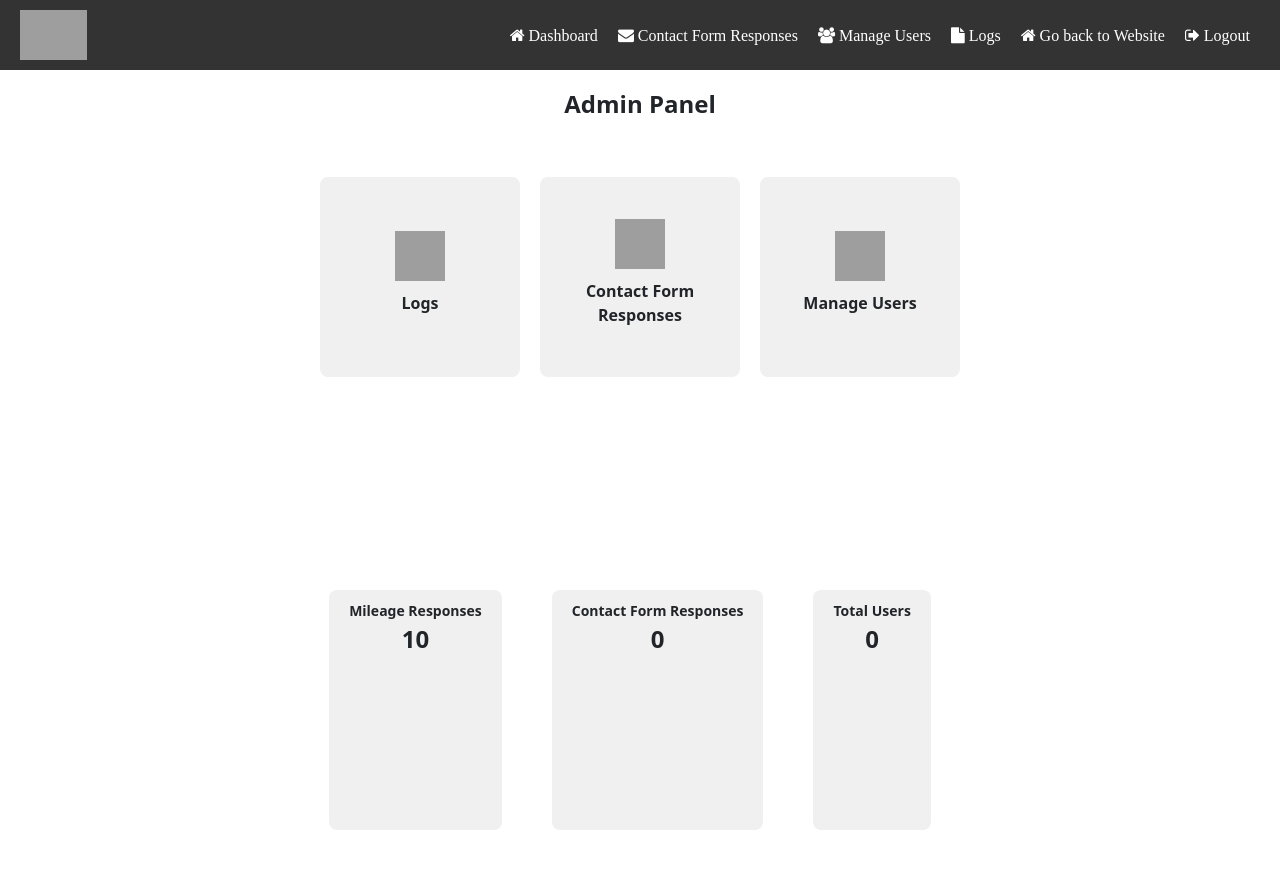
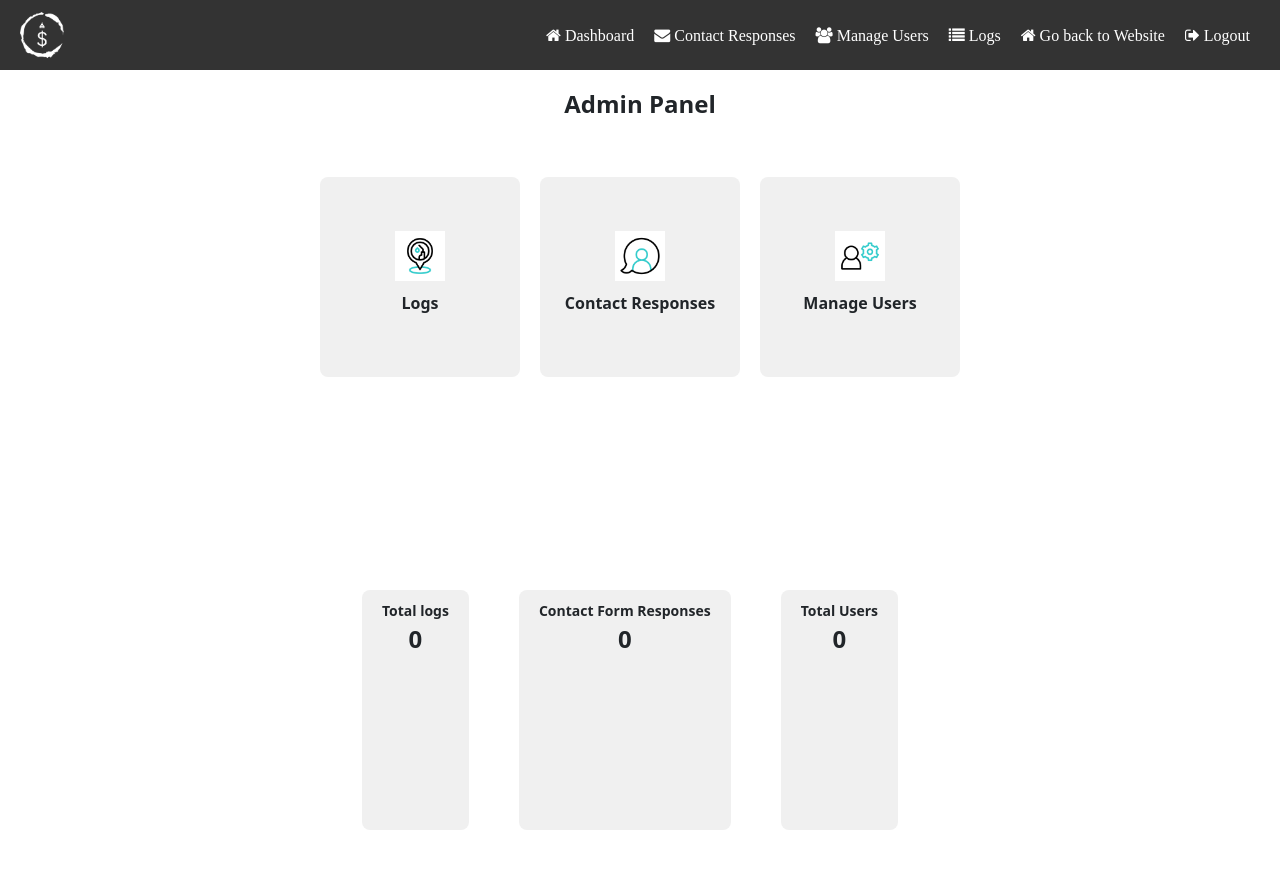
Before and after one commit to tahirkaloo/Cashier-Deposit-form2, a PHP site: page /admin in a window 1280 px wide. Run offline with PHP 8.4, Linux system fonts and the light colour scheme; the visitor is signed in with stand-in values (Sample User, id 1); data that the repository does not hold is empty; grey boxes are pictures that could not be loaded.

Commit message:
Bug fixes and updates

```diff
--- a/admin/admin-navbar.php
+++ b/admin/admin-navbar.php
@@ -47,15 +47,15 @@
     <div class="admin-navbar">
         <div class="logo">
             <a href="../index.html">
-                <img src="https://reimbursement-instance-bucket.s3.amazonaws.com/Logo+files/logo-white.png" alt="Logo">
+                <img src="../images/Logo/logo-no-background.png" alt="Logo">
             </a>
         </div>
         <div class="menu">
             <ul>
                 <li><a href="index.php" class="fa fa-home"> Dashboard</a></li>
-                <li><a href="contact_responses.php" class="fa fa-envelope"> Contact Form Responses</a></li>
+                <li><a href="contact_responses.php" class="fa fa-envelope"> Contact Responses</a></li>
                 <li><a href="manage-users.php" class="fa fa-users"> Manage Users</a></li>
-                <li><a href="adminlog.php" class="fa fa-file"> Logs</a></li>
+                <li><a href="adminlog.php" class="fa fa-list"> Logs</a></li>
 		        <li><a href="../index.php" class="fa fa-home"> Go back to Website</a></li>
 		        <li><a href="../logout.php" class="fa fa-sign-out"> Logout</a></li>
             </ul>
--- a/admin/index.php
+++ b/admin/index.php
@@ -29,8 +29,11 @@ if (!isset($_SESSION['role']) || $_SESSION['role'] !== 'admin') {
 
 
 
-// Simulated total response counts for demonstration
-$totalMileageResponses = 10;
+//Get the total number of logs from the database
+$sql = "SELECT COUNT(*) as total_logs FROM logs";
+$result = mysqli_query($conn, $sql);
+$row = mysqli_fetch_assoc($result);
+$totalLogs = $row['total_logs'];
 
 //Get the total number of contact form responses from the database
 $sql = "SELECT COUNT(*) as total_contact_responses FROM contactresponses";
@@ -143,19 +146,19 @@ $totalusers = $row['total_users'];
     <div class="admin-content">
       <div class="admin-card" onclick="window.location.href='adminlog.php';">
         <div class="card-icon">
-          <img src="https://reimbursement-instance-bucket.s3.amazonaws.com/admin-card-localmileageresponses.gif" alt="Mileage Icon">
+          <img src="../images/AWS images/adminmileage.gif" alt="Mileage Icon">
         </div>
         <div class="card-title">Logs</div>
       </div>
       <div class="admin-card" onclick="window.location.href='contact_responses.php';">
         <div class="card-icon">
-          <img src="https://reimbursement-instance-bucket.s3.amazonaws.com/Admin+Contact+Us+index.gif" alt="Contact Icon">
+          <img src="../images/AWS images/admincontactus.gif" alt="Contact Icon">
         </div>
-        <div class="card-title">Contact Form Responses</div>
+        <div class="card-title">Contact Responses</div>
       </div>
       <div class="admin-card" onclick="window.location.href='manage-users.php';">
         <div class="card-icon">
-          <img src="https://reimbursement-instance-bucket.s3.amazonaws.com/Admin+manage+users.gif" alt="Manage Users Icon">
+          <img src="../images/AWS images/adminmanageusers.gif" alt="Manage Users Icon">
         </div>
         <div class="card-title">Manage Users</div>
       </div>
@@ -163,8 +166,8 @@ $totalusers = $row['total_users'];
 
     <div class="admin-metrics">
       <div class="admin-metric">
-        <p class="admin-metric-label">Mileage Responses</p>
-        <p class="admin-metric-value"><?php echo $totalMileageResponses; ?></p>
+        <p class="admin-metric-label">Total logs</p>
+        <p class="admin-metric-value"><?php echo $totalLogs; ?></p>
       </div>
       <div class="admin-metric">
         <p class="admin-metric-label">Contact Form Responses</p>
--- a/navbar.php
+++ b/navbar.php
@@ -22,7 +22,7 @@ logAction('visited ' . $_SERVER['REQUEST_URI']);
 
 
 <nav class="navbar navbar-expand-md navbar-dark bg-dark">
-  <img src="https://reimbursement-instance-bucket.s3.amazonaws.com/Logo+files/logo-no-background.png" alt="Logo" height="100">
+  <img src="images/Logo/logo-no-background.png" alt="Logo" height="100" width="100">
   <a class="navbar-brand" href="#">Deposits Portal</a>
   <button class="navbar-toggler" type="button" data-toggle="collapse" data-target="#navbarNav" aria-controls="navbarNav" aria-expanded="false" aria-label="Toggle navigation">
     <span class="navbar-toggler-icon"></span>
```
Also changed, not shown: images/AWS images/admincontactus.gif (renamed from images/AWS images/Admin Contact Us index.gif), images/AWS images/adminmanageusers.gif (renamed from images/AWS images/Admin manage users.gif), images/AWS images/adminmileage.gif (renamed from images/AWS images/admin-card-localmileageresponses.gif).
